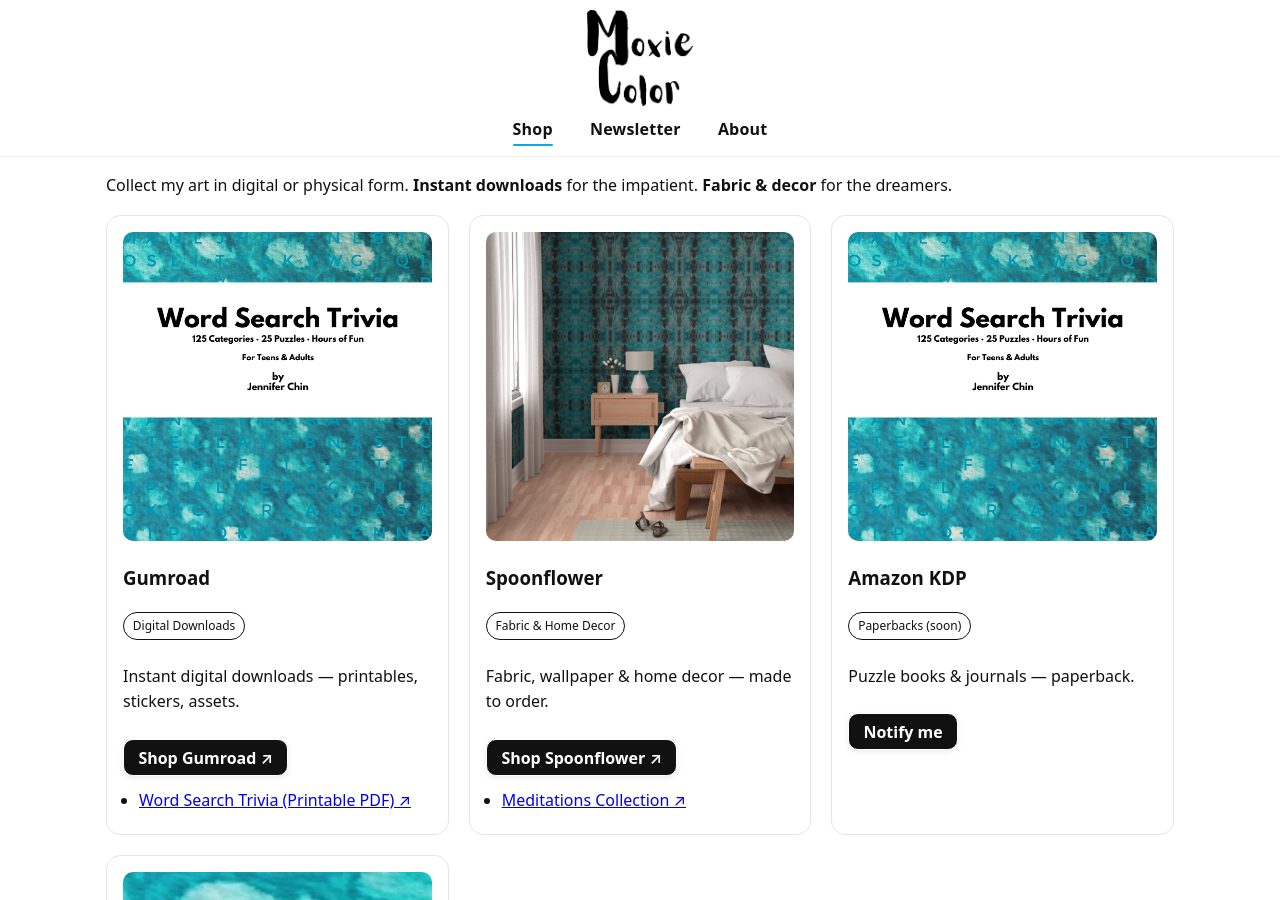
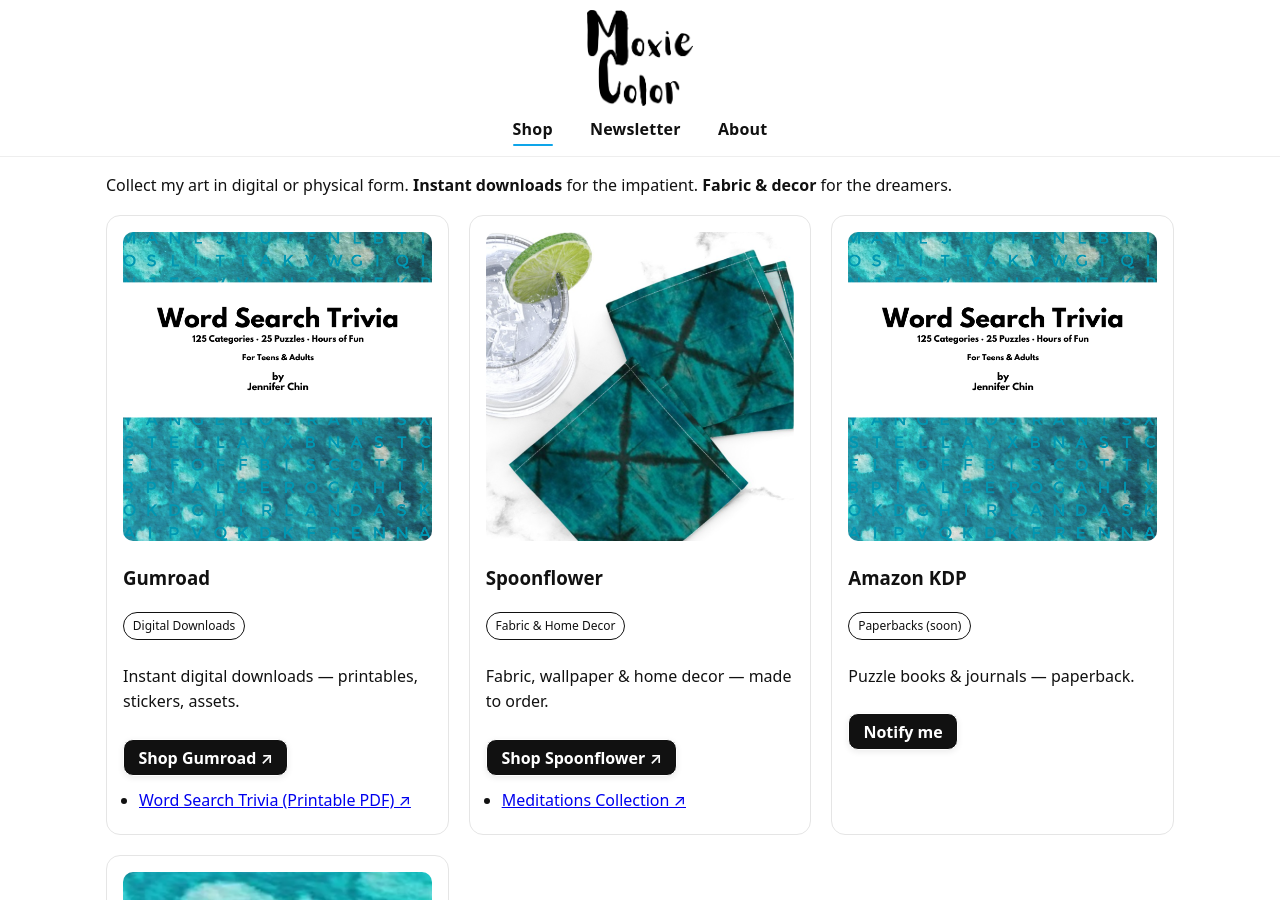
Before and after one commit to MoxieColor/moxiecolor, a Jekyll site: the page built from pages/shop.md, in a window 1280 px wide and 900 px high. Built offline with Jekyll 4.4.1, drawn with Linux system fonts in a browser that asks for light colours.

Commit message:
Update storefronts.yml

```diff
--- a/_data/storefronts.yml
+++ b/_data/storefronts.yml
@@ -12,7 +12,7 @@
   badge: Fabric & Home Decor
   blurb: "Fabric, wallpaper & home decor — made to order."
   url: "https://www.spoonflower.com/profiles/moxiecolor"
-  image: "/assets/images/stores/Spoonflower1.png"
+  image: "/assets/images/stores/Spoonflower3.png"
   featured:
     - title: "Meditations Collection"
       url: "https://www.spoonflower.com/en/collections/759238-meditations-by-moxiecolor?productType=HOME_GOOD_COCKTAIL_NAPKIN"
```
